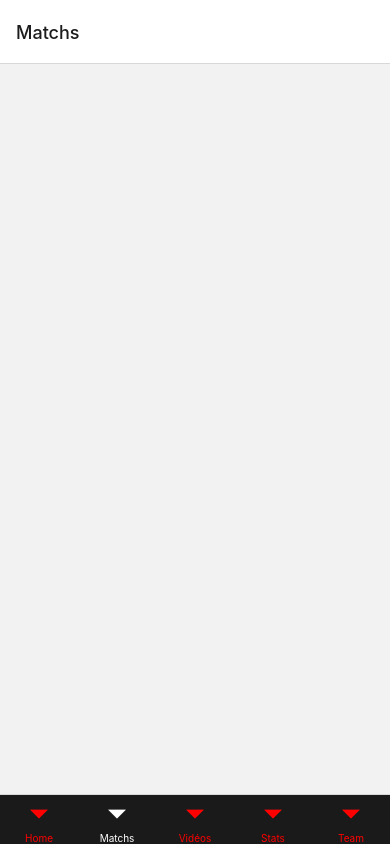
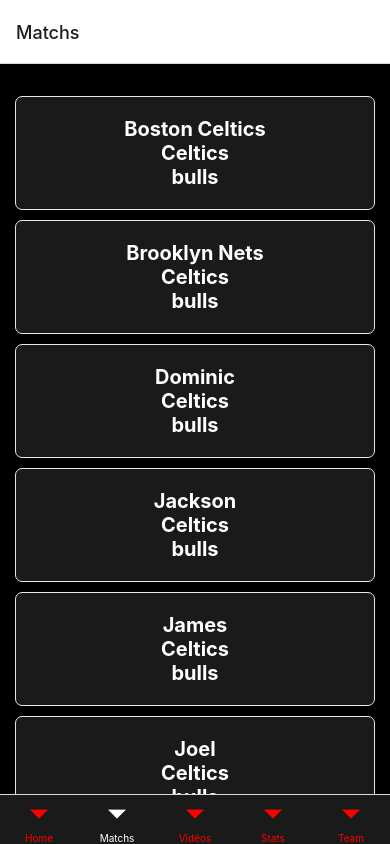
Before and after one commit to laurentnunez/nbapp, a React Native app: screen /Matchs in a window 390 px wide. Built offline with nearby package versions, Linux system fonts and the light colour scheme; no server answers.

Commit message:
games components with cards scores started

```diff
--- a/package.json
+++ b/package.json
@@ -26,6 +26,7 @@
     "react-dom": "18.1.0",
     "react-native": "0.70.5",
     "react-native-animation-library": "^0.0.8",
+    "react-native-elements": "^3.4.2",
     "react-native-safe-area-context": "4.4.1",
     "react-native-screens": "~3.18.0",
     "react-native-svg": "13.4.0",
--- a/screens/GamesScreen.js
+++ b/screens/GamesScreen.js
@@ -1,6 +1,66 @@
+import React, {Component} from 'react';
+import {
+  FlatList,
+  StyleSheet,
+  Text,
+  SafeAreaView,
+} from 'react-native';
+import {Card} from 'react-native-elements';
+
+
+
 export default function GamesScreen() {
 
 
-  return
+  return (
+
+    <SafeAreaView style={styles.container}>
+        <FlatList
+          data={[
+            {key: 'Boston Celtics'},
+            {key: 'Brooklyn Nets'},
+            {key: 'Dominic'},
+            {key: 'Jackson'},
+            {key: 'James'},
+            {key: 'Joel'},
+            {key: 'John'},
+            {key: 'Jillian'},
+          ]}
+          renderItem={({item}) => (
+            <Card containerStyle={styles.card}>
+
+                <Text style={styles.innerText}>{item.key}</Text>
+
+                <Text style={styles.innerText}>Celtics</Text>
+                <Text style={styles.innerText}>bulls</Text>
+
+            </Card>
+          )}
+        />
+      </SafeAreaView>
+    );
 
 }
+
+    const styles = StyleSheet.create({
+      container: {
+        flex: 1,
+        paddingTop: 22,
+        backgroundColor:'#000',
+      },
+      card: {
+        backgroundColor: '#1a1a1a',
+        padding: 20,
+        marginVertical: 10,
+        borderRadius: 7,
+        justifyContent: 'center',
+        flexDirection:'row',
+      },
+      innerText: {
+        fontWeight: 'bold',
+        color:'white',
+        fontSize: 20,
+        alignSelf: 'center',
+
+      },
+    });
--- a/screens/HomeScreen.js
+++ b/screens/HomeScreen.js
@@ -14,18 +14,14 @@
 
   const options = {
     method: 'GET',
-    headers: {
-      'X-RapidAPI-Key': '2e2457b816msh7b4f76d57eb1fd9p1b092ajsnee5aa756253f',
-      'X-RapidAPI-Host': 'api-nba-v1.p.rapidapi.com'
-    }
   };
 
-  fetch('https://api-nba-v1.p.rapidapi.com/teams', options)
-  .then(res => res.json())
-  .then((result)=>{
-    console.log(result);
-    setTeams(result.response);
-  });
+  //fetch('https://api.sportsdata.io/v3/nba/scores/json/teams?key=cea20b49658146aa897fd5a6ee565e05')
+  //.then(res => res.json())
+  //.then((result)=>{
+    //console.log(result);
+    //setTeams(result);
+  //});
 
 },[]);
 
@@ -37,9 +33,9 @@
     <View style={styles.container}>
       {teams ? (
         teams.map((team)=>(
-          <View key={team.id}>
+          <View >
             <TouchableOpacity onPress={()=> navigation.navigate("Team",team)}>
-              <Image
+              <Image key={team.TeamId}
               style={{
                 width:91,
                 height:91,
@@ -47,7 +43,7 @@
                 padding: 5,
 
               }}
-              source={{uri:team.logo}}/>
+              source={{uri:team.WikipediaLogoUrl}}/>
             </TouchableOpacity>
           </View>
         ))
--- a/screens/TeamScreen.js
+++ b/screens/TeamScreen.js
@@ -8,9 +8,9 @@
 
   return (
     <View>
-      <Text>{datasTeam.name}</Text>
+      <Text key={datasTeam.TeamId} >{datasTeam.Name}</Text>
       <Image
-        source={{uri:datasTeam.logo}}
+        source={{uri:datasTeam.WikipediaLogoUrl}}
         style={{
         width:200,
         height:250
```
Also changed, not shown: 1 other file (tests, documents, lock files or other folders).
